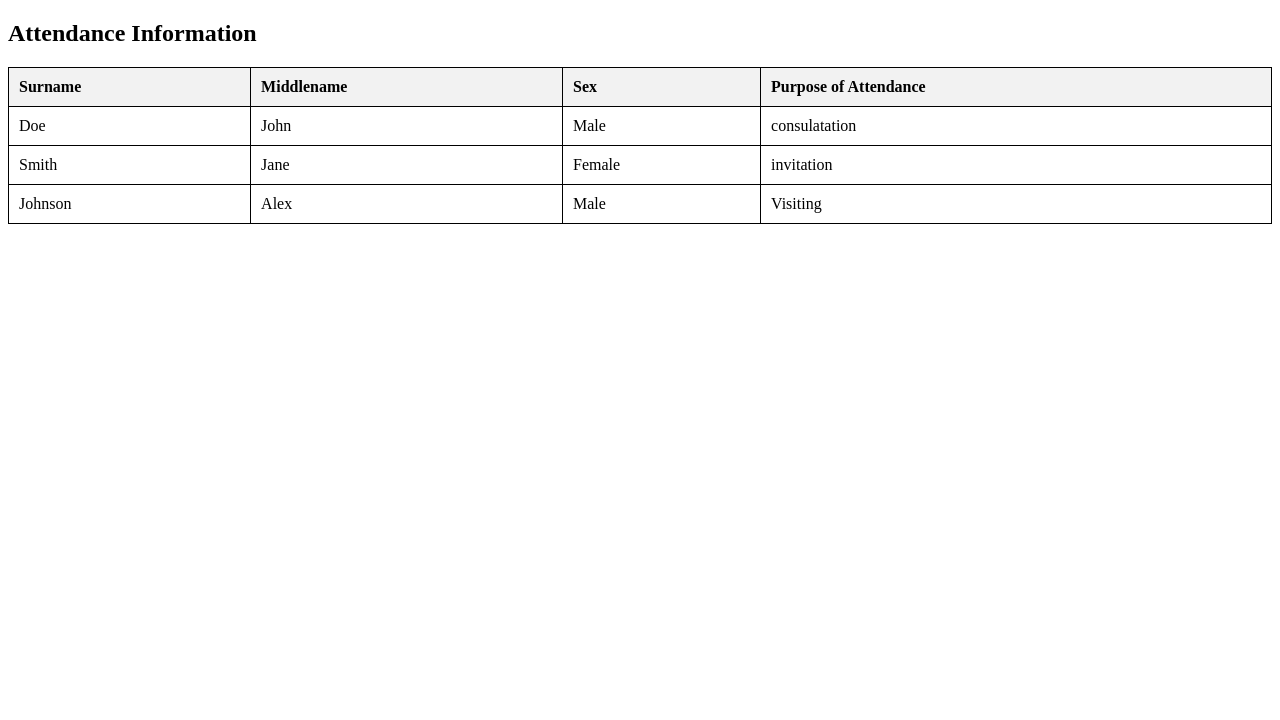
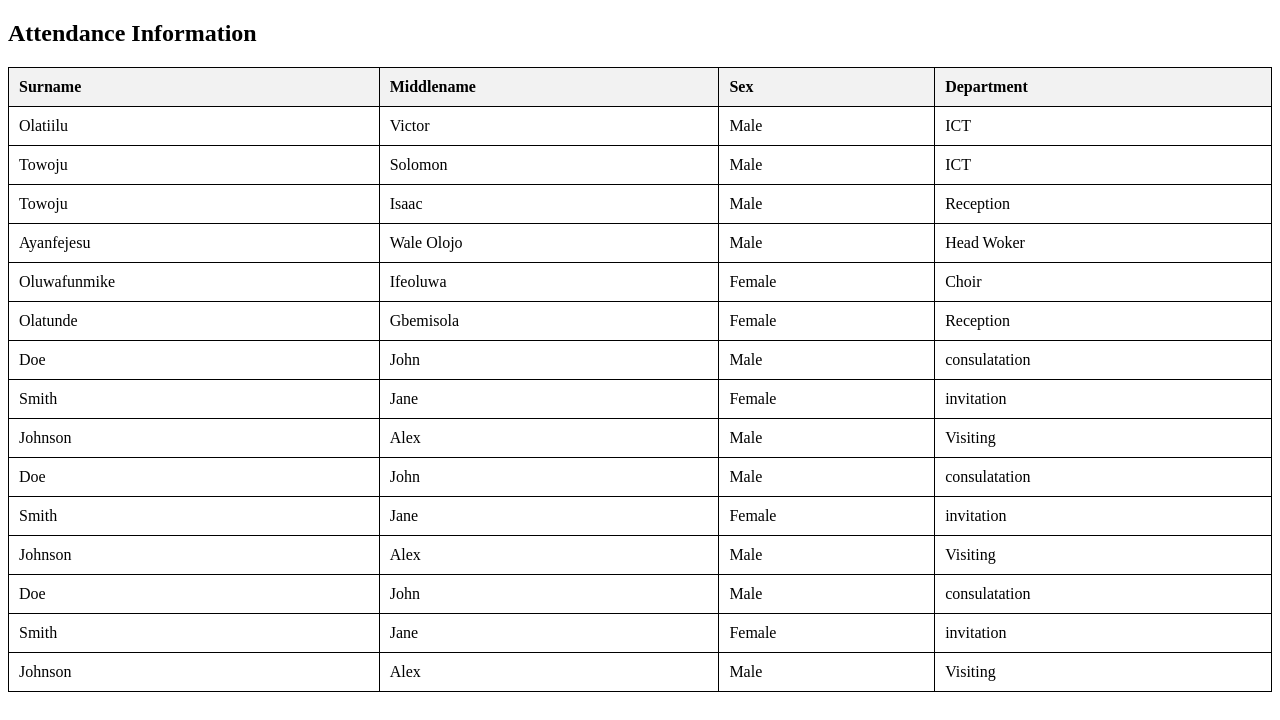
Before and after one commit to Teamvikky123/toti.org, a plain HTML site: page church/pages/members.html in a window 1280 px wide. Drawn offline with Linux system fonts and the light colour scheme.

Commit message:
Add files via upload

```diff
--- a/church/pages/members.html
+++ b/church/pages/members.html
@@ -31,10 +31,87 @@
                 <th>Surname</th>
                 <th>Middlename</th>
                 <th>Sex</th>
-                <th>Purpose of Attendance</th>
+                <th>Department</th>
             </tr>
         </thead>
         <tbody>
+            <tr>
+                <td>Olatiilu</td>
+                <td>Victor</td>
+                <td>Male</td>
+                <td>ICT</td>
+            </tr>
+            <tr>
+                <td>Towoju</td>
+                <td>Solomon</td>
+                <td>Male</td>
+                <td>ICT </td>
+            </tr>
+            <tr>
+                <td>Towoju</td>
+                <td>Isaac</td>
+                <td>Male</td>
+                <td>Reception</td>
+            </tr>
+
+            <tr>
+                <td>Ayanfejesu</td>
+                <td>Wale Olojo</td>
+                <td>Male</td>
+                <td>Head Woker</td>
+            </tr>
+            <tr>
+                <td>Oluwafunmike</td>
+                <td>Ifeoluwa</td>
+                <td>Female</td>
+                <td>Choir</td>
+            </tr>
+            <tr>
+                <td>Olatunde</td>
+                <td>Gbemisola</td>
+                <td>Female</td>
+                <td>Reception</td>
+            </tr>
+
+            <tr>
+                <td>Doe</td>
+                <td>John</td>
+                <td>Male</td>
+                <td>consulatation</td>
+            </tr>
+            <tr>
+                <td>Smith</td>
+                <td>Jane</td>
+                <td>Female</td>
+                <td>invitation</td>
+            </tr>
+            <tr>
+                <td>Johnson</td>
+                <td>Alex</td>
+                <td>Male</td>
+                <td>Visiting</td>
+            </tr>
+
+            <tr>
+                <td>Doe</td>
+                <td>John</td>
+                <td>Male</td>
+                <td>consulatation</td>
+            </tr>
+            <tr>
+                <td>Smith</td>
+                <td>Jane</td>
+                <td>Female</td>
+                <td>invitation</td>
+            </tr>
+            <tr>
+                <td>Johnson</td>
+                <td>Alex</td>
+                <td>Male</td>
+                <td>Visiting</td>
+            </tr>
+
+
             <tr>
                 <td>Doe</td>
                 <td>John</td>
--- a/church/static/css/index.css
+++ b/church/static/css/index.css
@@ -132,7 +132,7 @@
             }
             .first-text{
                 margin-left: 60px;
-                border: 3px solid black;
+                /* border: 3px solid black; */
                 font-size: 60px;
             }
             .imageContainer{
@@ -149,7 +149,6 @@
             }
         }
 
-        /* Your existing navbar styles */
         .navbar-scroll .nav-link,
         .navbar-scroll .navbar-toggler-icon,
         .navbar-scroll .navbar-brand,
--- a/church/static/css/pastors.css
+++ b/church/static/css/pastors.css
@@ -365,3 +365,7 @@ a, a:hover {
 		);
 	}
 }
+
+.navi{
+  background-color: rgb(255, 255, 255);
+}
```
Also changed, not shown: church/pages/form.html (+1 -0 lines), church/pages/index.html (+3 -33 lines), church/pages/location.html (+1 -1 lines), church/pages/login.html (+1 -1 lines), church/pages/pastors.html (+3 -1 lines).
